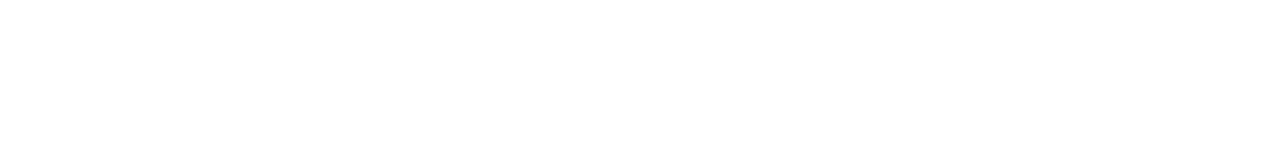
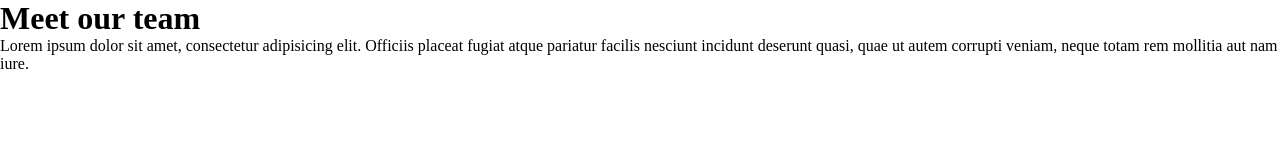
Before and after one commit to MirkoGLostia/html-css-float-cards, a plain HTML site: page index.html in a window 1280 px wide. Drawn offline with Linux system fonts and the light colour scheme.

Commit message:
html_header

```diff
--- a/index.html
+++ b/index.html
@@ -5,6 +5,15 @@
     <title>Document</title>
 </head>
 <body>
+    <!-- header: title and text -->
+    <header>
+        <h1>Meet our team</h1>
+        <p>
+            Lorem ipsum dolor sit amet, consectetur adipisicing elit. Officiis placeat fugiat atque pariatur facilis nesciunt incidunt deserunt quasi, quae ut autem corrupti veniam, neque totam rem mollitia aut nam iure.
+        </p>
+    </header>
+
+    <!-- main: people info -->
 
 </body>
 </html>
```
